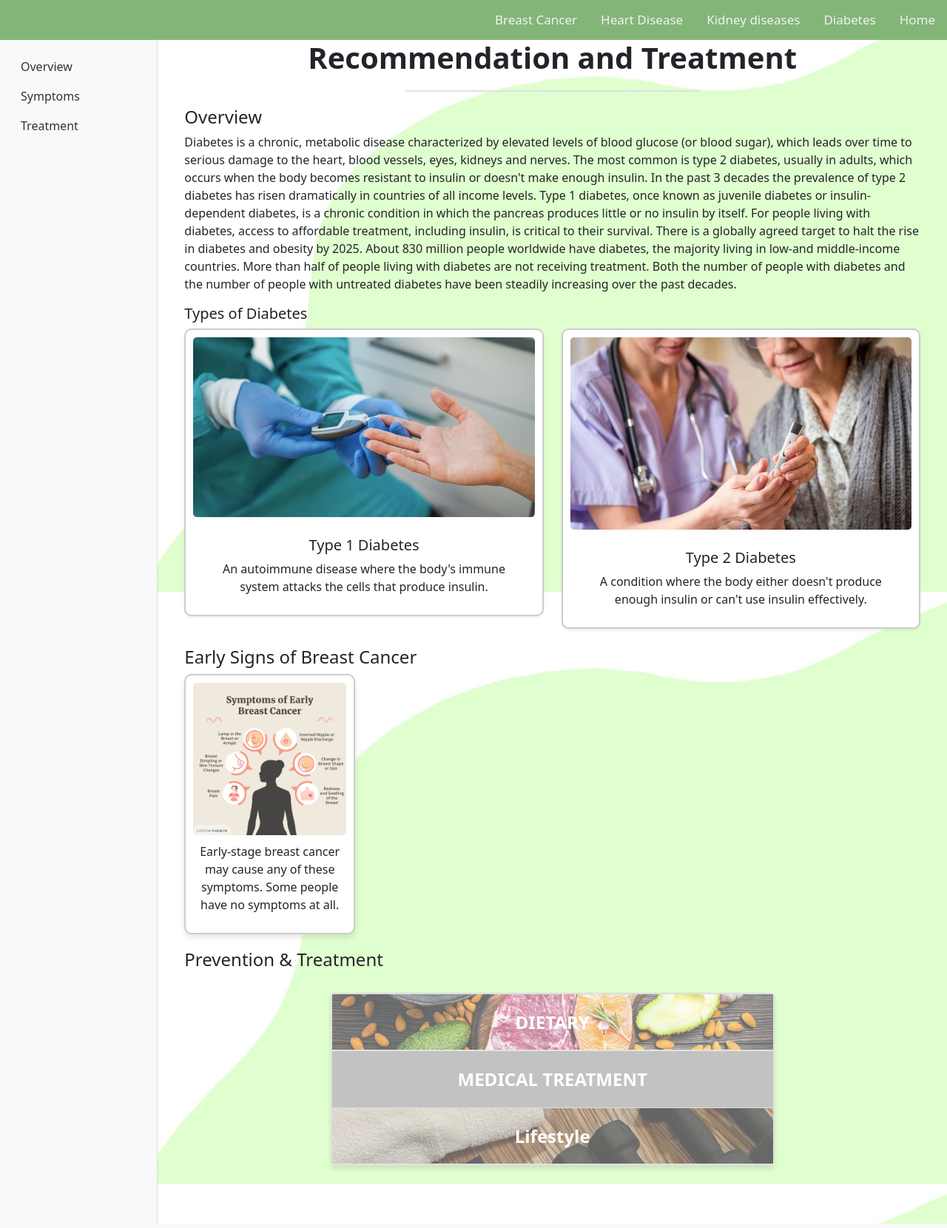
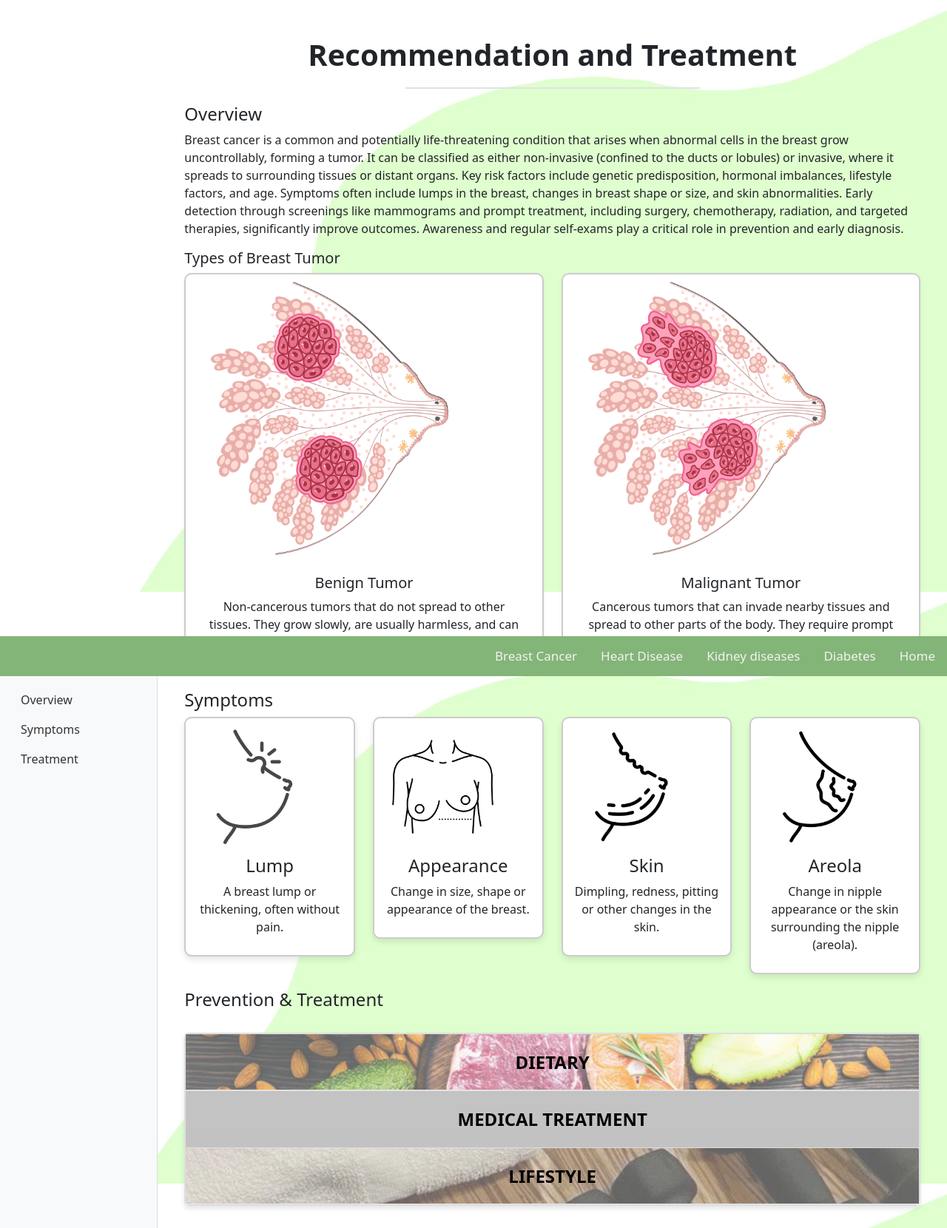
Before and after one commit to hannahkamillia/DjangoProject, a Django app: page /menu/BreastTreat in a window 1280 px wide, after a click on "Treatment". Shown: the whole page at 74% size. Run offline with Django 5.2, Linux system fonts and the light colour scheme; some libraries are stand-ins or nearby versions; grey boxes are pictures that could not be loaded.

Commit message:
update recomm page

```diff
--- a/DiabetesPrediction/DiabetesPrediction/templates/BreastTreat.html
+++ b/DiabetesPrediction/DiabetesPrediction/templates/BreastTreat.html
@@ -22,10 +22,16 @@
             background-repeat: no-repeat;
             background-attachment: fixed;
             background-size: cover;
+            padding-top: 50px;
         }
         .topnav {
             background-color: #83b578;
             overflow: hidden;
+            position:fixed;
+            top: 0;
+            left: 0;
+            width: 100%;
+            z-index: 1000;
         }
         .topnav a {
             float: right;
@@ -59,7 +65,7 @@
             border: 1px solid #ddd;
             border-radius: 5px;
             overflow: hidden;
-            max-width: 600px;
+            width: 100%;
             margin: 30px auto;
             box-shadow: 0 4px 6px rgba(0, 0, 0, 0.1);
         }
@@ -74,7 +80,7 @@
         }
         .header-dietary {
             position: relative;
-            color: white;
+            color: black;
             font-size: 24px;
             font-weight: bold;
             text-align: center;
@@ -100,7 +106,7 @@
 
         .header-medical {
             position: relative;
-            color: white;
+            color: black;
             font-size: 24px;
             font-weight: bold;
             text-align: center;
@@ -125,7 +131,7 @@
 
         .header-lifestyle {
             position: relative;
-            color: white;
+            color: black;
             font-size: 24px;
             font-weight: bold;
             text-align: center;
@@ -162,10 +168,12 @@
         }
 
         .sidebar {
-        height: 100vh;
-        padding-top: 1rem;
-        background-color: #f8f9fa; /* Light gray background */
-        border-right: 1px solid #ddd; /* Border for separation */
+            height: 100%;
+            padding-top: 1rem;
+            background-color: #f8f9fa; /* Light gray background */
+            border-right: 1px solid #ddd; /* Border for separation */
+            overflow-y: auto;
+            position: fixed;
         }
         .sidebar .nav-link {
             color: #333;
@@ -177,13 +185,6 @@
 
         body {
             scroll-behavior: smooth;
-        }
-
-        .sidebar {
-            height: 200vh;
-            padding-top: 1rem;
-            background-color: #f8f9fa; /* Light gray background */
-            border-right: 1px solid #ddd; /* Border for separation */
         }
 
         .sidebar .nav-link {
@@ -209,7 +210,8 @@
         }
 
         .card img {
-            max-width: 100%; /* Ensures the image doesn't exceed the card's width */
+            max-width: 80%; /* Ensures the image doesn't exceed the card's width */
+            align-items: center;
             height: auto; /* Maintains the image's aspect ratio */
             border-radius: 5px; /* Optional: rounds the image's corners slightly */
             margin-bottom: 10px; /* Adds spacing below the image */
@@ -264,9 +266,9 @@
                         <ul class="nav flex-column">
                             <li class="nav-item">
                                 <a class="nav-link" href="#overview" onclick="toggleSidebarItem(this)">Overview</a>
-                                <ul class="sub-nav" style="display: none;">
+                                <!--ul class="sub-nav" style="display: none;">
                                     <li><a class="nav-link" href="#types">Types of Diabetes</a></li>
-                                </ul>
+                                </ul-->
                             </li>
                             <li class="nav-item">
                                 <a class="nav-link" href="#symptoms">Symptoms</a>
@@ -293,22 +295,19 @@
                                 <div id="overview">
                                     <h4>Overview</h4>
                                     <p>
-                                        Diabetes is a chronic, metabolic disease characterized by elevated levels of blood glucose (or blood sugar), which leads over time to serious damage to the heart, blood vessels, eyes, kidneys and nerves. The most common is type 2 diabetes, usually in adults, which occurs when the body becomes resistant to insulin or doesn't make enough insulin.
-                                        In the past 3 decades the prevalence of type 2 diabetes has risen dramatically in countries of all income levels. Type 1 diabetes, once known as juvenile diabetes or insulin-dependent diabetes, is a chronic condition in which the pancreas produces little or no insulin by itself. For people living with diabetes, access to affordable treatment, including insulin, is critical to their survival. There is a globally agreed target to halt the rise in diabetes and obesity by 2025.
-
-                                        About 830 million people worldwide have diabetes, the majority living in low-and middle-income countries. More than half of people living with diabetes are not receiving treatment. Both the number of people with diabetes and the number of people with untreated diabetes have been steadily increasing over the past decades.
+                                        Breast cancer is a common and potentially life-threatening condition that arises when abnormal cells in the breast grow uncontrollably, forming a tumor. It can be classified as either non-invasive (confined to the ducts or lobules) or invasive, where it spreads to surrounding tissues or distant organs. Key risk factors include genetic predisposition, hormonal imbalances, lifestyle factors, and age. Symptoms often include lumps in the breast, changes in breast shape or size, and skin abnormalities. Early detection through screenings like mammograms and prompt treatment, including surgery, chemotherapy, radiation, and targeted therapies, significantly improve outcomes. Awareness and regular self-exams play a critical role in prevention and early diagnosis.
                                     </p>
                                     <div id="types">
-                                    <h5>Types of Diabetes</h5>
+                                    <h5>Types of Breast Tumor</h5>
                                     <div class="row">
                                         <!-- Card 1: Type 1 Diabetes -->
                                         <div class="col-md-6">
                                             <div class="card shadow-sm mb-4">
-                                                <img src="{% static '\diabetespredict\images\diabetes1.jpg' %}" class="card-img-top" alt="Type 1 Diabetes">
+                                                <img src="{% static '\diabetespredict\images\benign.png' %}" class="card-img-top" alt="Benign Tumor">
                                                 <div class="card-body">
-                                                    <h5 class="card-title">Type 1 Diabetes</h5>
+                                                    <h5 class="card-title">Benign Tumor</h5>
                                                     <p class="card-text">
-                                                        An autoimmune disease where the body's immune system attacks the cells that produce insulin.
+                                                        Non-cancerous tumors that do not spread to other tissues. They grow slowly, are usually harmless, and can often be removed without recurrence.
                                                     </p>
                                                 </div>
                                             </div>
@@ -317,11 +316,11 @@
                                         <!-- Card 2: Type 2 Diabetes -->
                                         <div class="col-md-6">
                                             <div class="card shadow-sm mb-4">
-                                                <img src="{% static '\diabetespredict\images\diabetes2.jpg' %}" class="card-img-top" alt="Type 2 Diabetes">
+                                                <img src="{% static '\diabetespredict\images\malignant.png' %}" class="card-img-top" alt="Malignant">
                                                 <div class="card-body">
-                                                    <h5 class="card-title">Type 2 Diabetes</h5>
+                                                    <h5 class="card-title">Malignant Tumor</h5>
                                                     <p class="card-text">
-                                                        A condition where the body either doesn't produce enough insulin or can't use insulin effectively.
+                                                        Cancerous tumors that can invade nearby tissues and spread to other parts of the body. They require prompt treatment to manage the disease.
                                                     </p>
                                                 </div>
                                             </div>
@@ -331,19 +330,36 @@
                                 </div>
 
                                 <div id="symptoms">
-                                    <h4>Early Signs of Breast Cancer</h4>
+                                    <h4>Symptoms</h4>
                                     <div class="row">
                                         <div class="col-sm-6 col-md-3">
                                             <div class="col-md-12 feature-box card">
-                                                <img class="card-img-top" src="\static\diabetespredict\images\symptom breast.png" alt="Heart Disease">
-
-                                                <p>Early-stage breast cancer may cause any of these symptoms. Some people have no symptoms at all.</p>
-
+                                                <img class="card-img-top" src="\static\diabetespredict\images\breast lump.png" alt="Breast Cancer">
+                                                <h4>Lump</h4>
+                                                <p>A breast lump or thickening, often without pain.</p>
                                             </div>
                                         </div><!-- End Col -->
+                                        <div class="col-sm-6 col-md-3">
+                                            <div class="col-md-12 feature-box card">
+                                                <img class="card-img-top" src="\static\diabetespredict\images\breast change size.png" alt="Breast Cancer">
+                                                <h4>Appearance</h4>
+                                                <p>Change in size, shape or appearance of the breast.</p>
+                                            </div>
                                         </div> <!-- End Col -->
-
-
+                                        <div class="col-sm-6 col-md-3">
+                                            <div class="col-md-12 feature-box card">
+                                                <img class="card-img-top" src="\static\diabetespredict\images\dimpling.png" alt="Breast Cancer">
+                                                <h4>Skin</h4>
+                                                <p>Dimpling, redness, pitting or other changes in the skin.</p>
+                                            </div>
+                                        </div> <!-- End Col -->
+                                        <div class="col-sm-6 col-md-3">
+                                            <div class="col-md-12 feature-box card">
+                                                <img class="card-img-top" src="\static\diabetespredict\images\areola.png" alt="Breast Cancer">
+                                                <h4>Areola</h4>
+                                                <p>Change in nipple appearance or the skin surrounding the nipple (areola).</p>
+                                            </div>
+                                        </div> <!-- End Col -->
                                     </div>
 
                                 </div>
@@ -388,7 +404,7 @@
                                         </div>
                                         <div class="accordion-item">
                                             <div class="accordion-header header-lifestyle" onclick="toggleAccordion(this)">
-                                                Lifestyle
+                                                LIFESTYLE
                                             </div>
                                             <div class="accordion-body">
                                                 <div class="accordion-body-content">
--- a/DiabetesPrediction/DiabetesPrediction/templates/heart.html
+++ b/DiabetesPrediction/DiabetesPrediction/templates/heart.html
@@ -344,10 +344,10 @@
                         <label for="ca">Number of Major Vessels Colored by Fluoroscopy:</label>
                         <select name="ca" id="ca" required>
                             <option value="" selected disabled class="default-option">Select</option>
+                            <option value="0">0</option>
                             <option value="1">1</option>
                             <option value="2">2</option>
                             <option value="3">3</option>
-                            <option value="4">4</option>
                         </select>
                         <span class="tooltip">?
                             <span class="tooltiptext">Number of arteries with blockages as seen on an imaging test (angiography).</span>
```
Also changed, not shown: DiabetesPrediction/DiabetesPrediction/templates/DiabetesTreat.html (+22 -20 lines), DiabetesPrediction/DiabetesPrediction/templates/HeartTreat.html (+20 -18 lines), DiabetesPrediction/DiabetesPrediction/templates/KidneyTreat.html (+39 -22 lines), DiabetesPrediction/DiabetesPrediction/static/diabetespredict/images/abdominal pain.png (added), DiabetesPrediction/DiabetesPrediction/static/diabetespredict/images/areola.png (added), DiabetesPrediction/DiabetesPrediction/static/diabetespredict/images/breast change size.png (added), DiabetesPrediction/DiabetesPrediction/static/diabetespredict/images/breast lump.png (added), DiabetesPrediction/DiabetesPrediction/static/diabetespredict/images/chest pain.png (added), DiabetesPrediction/DiabetesPrediction/static/diabetespredict/images/dimpling.png (added), DiabetesPrediction/DiabetesPrediction/static/diabetespredict/images/fatigue.png (added), DiabetesPrediction/DiabetesPrediction/static/diabetespredict/images/nausea and vomiting.png (added), DiabetesPrediction/DiabetesPrediction/static/diabetespredict/images/shortness of breath.png (added), DiabetesPrediction/DiabetesPrediction/static/diabetespredict/images/swelling.png (added), DiabetesPrediction/DiabetesPrediction/static/diabetespredict/images/thirst.png (added), 4 more files.
